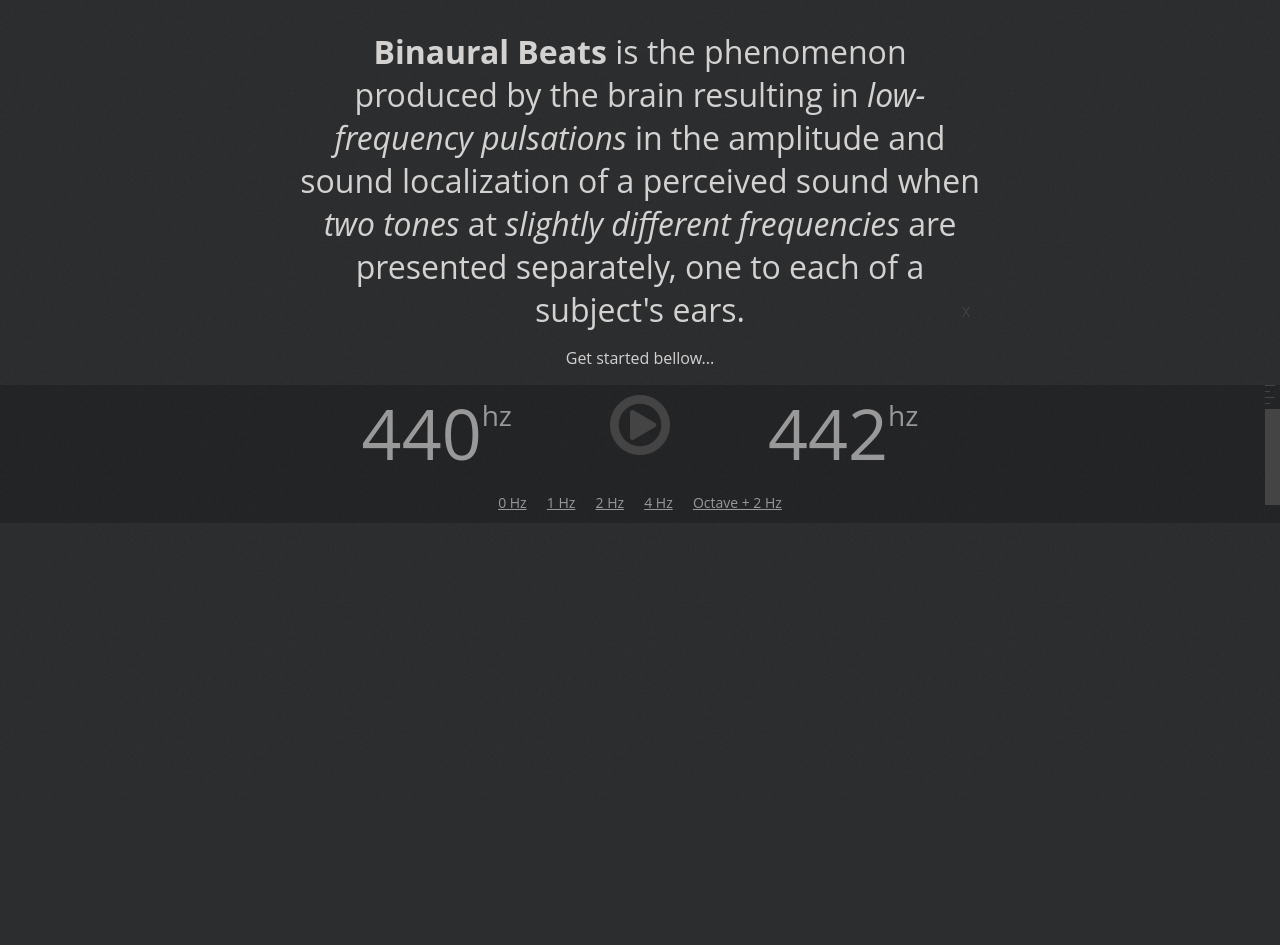
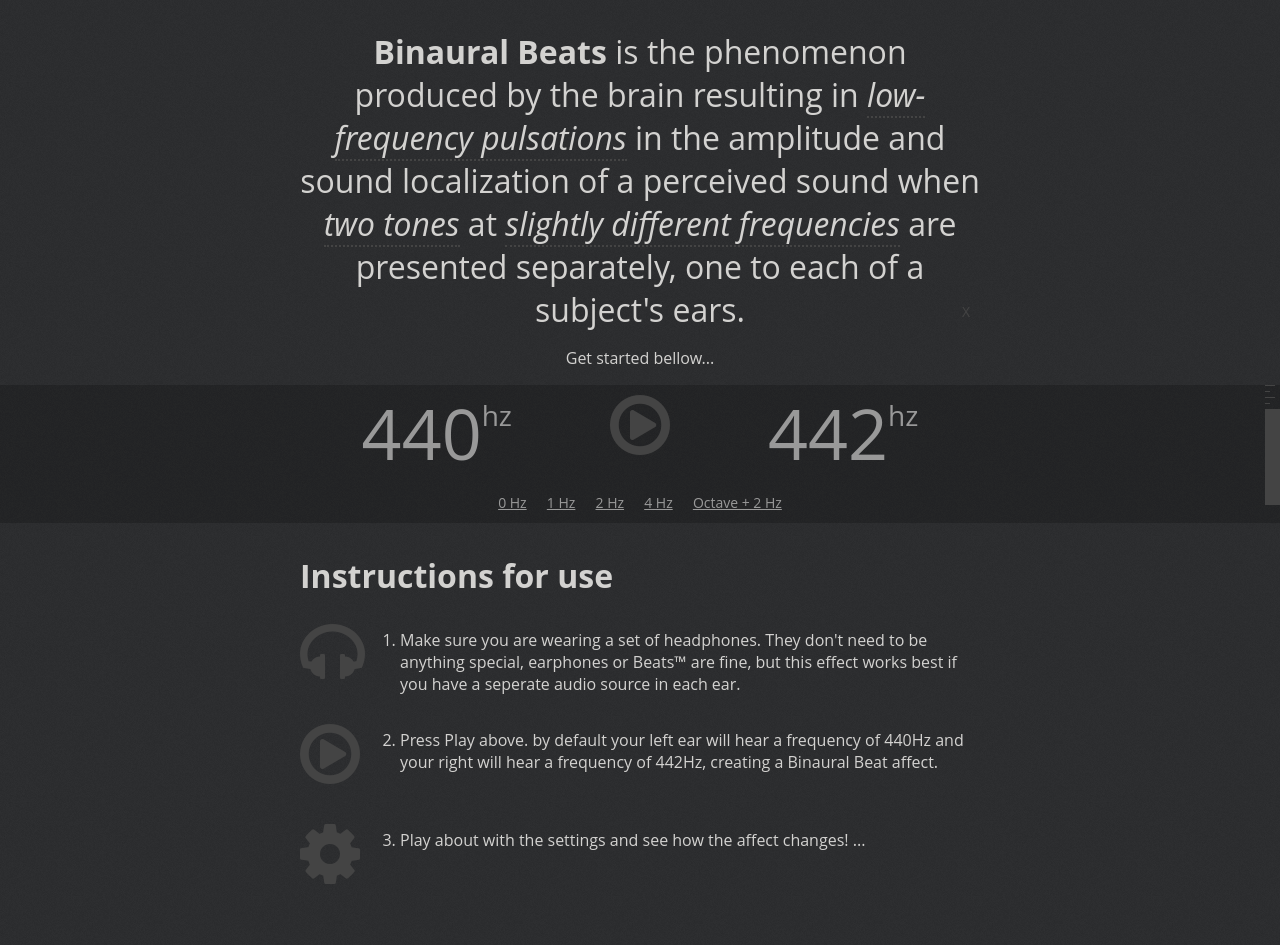
Before and after one commit to martindownton/binauralbeats, a PHP site: page / in a window 1280 px wide. Before the commit the page ends 510 px from the top, so only its background shows below. Run offline with PHP 8.4, Linux system fonts and the light colour scheme; some libraries are stand-ins or nearby versions.

Commit message:
Added instrunctions section

```diff
--- a/css/binaural.css
+++ b/css/binaural.css
@@ -408,15 +408,17 @@ sub {
 }
 
 body {
-  background: #2c2d2f url(../images/bgtile.jpg);
+  background-color: #2c2d2f;
+  background-image: url(../images/bgtile.jpg);
   color: #d3d2d0;
   font-family: 'Open Sans', sans-serif;
   text-align: center;
 }
 
-/*------------------------------------*\
-    $configuration
-\*------------------------------------*/
+em {
+  border-bottom: 2px dotted #444;
+}
+
 /*------------------------------------*\
     $objects
 \*------------------------------------*/
@@ -429,10 +431,11 @@ body {
   max-width: 680px;
   overflow: hidden;
   position: relative;
-}
-.title:target {
-  height: 37px;
-  width: 249px;
+  /*&:target {
+      height: $title_trunc_height;
+      width: $title_trunc_width;
+  }*/
+  /* &:target a, */
 }
 .title a {
   color: #444444;
@@ -443,7 +446,7 @@ body {
   bottom: 10px;
   text-decoration: none;
 }
-.title:target a, .title.truncated a {
+.title.truncated a {
   display: none;
 }
 
@@ -469,7 +472,8 @@ body {
 }
 
 #interface {
-  background: rgba(0, 0, 0, 0.2);
+  background-color: rgba(0, 0, 0, 0.2);
+  /* background-image: url(../images/wave.png); */
   float: left;
   height: auto;
   position: relative;
@@ -546,3 +550,31 @@ body {
 #examples a {
   color: #999999;
 }
+
+.content {
+  clear: both;
+  padding: 10px 20px;
+  text-align: left;
+}
+
+.instructions {
+  margin: 0 auto;
+  max-width: 680px;
+}
+.instructions ol {
+  padding: 0 0 0 100px;
+}
+.instructions li {
+  min-height: 90px;
+  padding: 10px 0 0;
+  position: relative;
+}
+.instructions li .fa:before {
+  color: #444444;
+  font-size: 70px;
+  left: -100px;
+  line-height: 70px;
+  top: 0;
+  position: absolute;
+  width: 100%;
+}
--- a/css/sass/_configuration.scss
+++ b/css/sass/_configuration.scss
@@ -9,6 +9,7 @@ $red:       #CC3333;
 
 $interface_height:      82px;
 $interface_extra:       38px;
+$content-width-max:		680px;
 
 $anim_time:             400;
 
--- a/css/sass/binaural.scss
+++ b/css/sass/binaural.scss
@@ -30,19 +30,16 @@
 
 @import 'generalisation';
 body {
-    background: $bgcolor url(../images/bgtile.jpg);
+    background-color: $bgcolor;
+    background-image: url(../images/bgtile.jpg);
     color: $txtcolor;
     font-family: 'Open Sans', sans-serif;
     text-align: center;
 }
+em { border-bottom:2px dotted #444; }
 
 
 
-
-
-/*------------------------------------*\
-    $configuration
-\*------------------------------------*/
 
 /*------------------------------------*\
     $objects
@@ -64,13 +61,13 @@ body {
 .title {
     font-weight: normal;
     margin: 30px auto 10px;
-    max-width: 680px;
+    max-width: $content-width-max;
     overflow: hidden;
     position: relative;
-    &:target {
+    /*&:target {
         height: $title_trunc_height;
         width: $title_trunc_width;
-    }
+    }*/
 
     a {
         color: $greydark;
@@ -81,7 +78,7 @@ body {
         bottom: 10px;
         text-decoration: none;
     }
-    &:target a,
+    /* &:target a, */
     &.truncated a { display:none }
 }
 .title--fixer {
@@ -100,7 +97,8 @@ body {
 #compatibility.incompatible { color:$red;   }
 
 #interface {
-    background: rgba(0,0,0,0.2);
+    background-color: rgba(0,0,0,0.2);
+    /* background-image: url(../images/wave.png); */
     float: left;
     height: auto;
     position: relative;
@@ -169,3 +167,33 @@ body {
             color: $grey;
         }
     }
+
+.content {
+    clear: both;
+    padding: 10px 20px;
+    text-align: left;
+}
+    .instructions {
+        margin: 0 auto;
+        max-width: $content-width-max;
+
+        ol {
+            padding: 0 0 0 100px;
+        }
+
+        & li {
+            min-height: 90px;
+            padding: 10px 0 0;
+            position:relative;
+
+            & .fa:before {
+                color: $greydark;
+                font-size: 70px;
+                left: -100px;
+                line-height: 70px;
+                top: 0;
+                position: absolute;
+                width: 100%;
+            }
+        }
+    }
--- a/index.html
+++ b/index.html
@@ -43,6 +43,17 @@
             </ul>
         </div>
 
+        <section class="content">
+            <article class="instructions">
+                <h1>Instructions for use</h1>
+                <ol>
+                    <li><span class="fa fa-headphones"></span>Make sure you are wearing a set of headphones. They don't need to be anything special, earphones or Beats&#0153; are fine, but this effect works best if you have a seperate audio source in each ear.</li>
+                    <li><a href="#ctl_highlight_play" class="fa fa-play-circle-o"></a>Press Play above. by default your left ear will hear a frequency of 440Hz and your right will hear a frequency of 442Hz, creating a Binaural Beat affect.</li>
+                    <li><a href="#ctl_highlight_examples" class="fa fa-cog"></a>Play about with the settings and see how the affect changes! ...</li>
+                </ol>
+            </article>
+        </section>
+
         <script src="//ajax.googleapis.com/ajax/libs/jquery/1.10.2/jquery.min.js"></script>
         <script>window.jQuery || document.write('<script src="js/vendor/jquery-1.10.2.min.js"><\/script>')</script>
         <script src="js/binaural.js"></script>
--- a/js/binaural.js
+++ b/js/binaural.js
@@ -66,6 +66,7 @@
     },
     initEvents: function() {
       BN.$title.find('a').click(function(e) {
+        e.preventDefault();
         BN.$title.wrapInner('<span class="title--fixer" />');
         BN.$titleFixer = $('.title--fixer');
         BN.$titleFixer.css({
@@ -93,7 +94,7 @@
         top: BN.int_volume_max * 0.2
       }, config.anim_time);
       BN.$volume.click(function(e) {
-        return BN.volumeSet($(this), e.pageY);
+        return BN.volumeEvent($(this), e.pageY);
       });
       BN.startstop.$el = $('#ctl_startstop');
       BN.startstop.$el.click(function(e) {
@@ -104,7 +105,7 @@
         return BN.presetCTL();
       });
     },
-    volumeSet: function($volume, int_offset_y) {
+    volumeEvent: function($volume, int_offset_y) {
       var int_height_less_offset, int_offset, int_volume, int_volume_height, int_volume_offset;
       int_offset = int_offset_y - $volume.offset().top;
       int_height_less_offset = BN.int_volume_max - int_offset;
@@ -116,7 +117,8 @@
       BN.int_volume = int_volume;
       int_volume_height = BN.int_volume_max * int_volume / 100;
       int_volume_offset = BN.int_volume_max - int_volume_height;
-      return BN.volumeRender(int_volume_offset, int_volume_height);
+      BN.volumeRender(int_volume_offset, int_volume_height);
+      return BN.volumeSet();
     },
     volumeRender: function(int_volume_offset, int_volume_height) {
       console.log(BN.$volume);
@@ -158,19 +160,27 @@
       BN.AC.left = BN.createSound();
       BN.AC.right = BN.createSound(true);
       BN.AC.left.source.noteOn(0);
-      BN.AC.left.source.noteOff(3);
-      BN.AC.right.source.frequency.value = 445;
+      BN.AC.left.source.noteOff(5);
+      BN.AC.right.source.frequency.value = 442;
       BN.AC.right.source.noteOn(0);
-      return BN.AC.right.source.noteOff(3);
+      return BN.AC.right.source.noteOff(5);
     },
     createSound: function(bol_right) {
-      var audio, sin, volume;
+      var audio, pan, sin, volume;
       audio = new BN.AudioContext();
       volume = audio.createGain();
-      volume.connect(audio.destination);
+      volume.gain.value = 0.5;
       sin = BN.createWave(audio);
       audio.source = sin;
-      audio.source.connect(volume);
+      pan = audio.createPanner();
+      if (!bol_right) {
+        pan.setPosition(-1, 0, 0);
+      } else {
+        pan.setPosition(1, 0, 0);
+      }
+      audio.source.connect(pan);
+      pan.connect(volume);
+      volume.connect(audio.destination);
       return audio;
     },
     createWave: function(audio) {
@@ -179,6 +189,9 @@
       sin.type = 0;
       sin.frequency.value = config.freq_fundamental;
       return sin;
+    },
+    volumeSet: function() {
+      return BN.int_volume;
     }
   };
 
```
Also changed, not shown: 1 other file.
